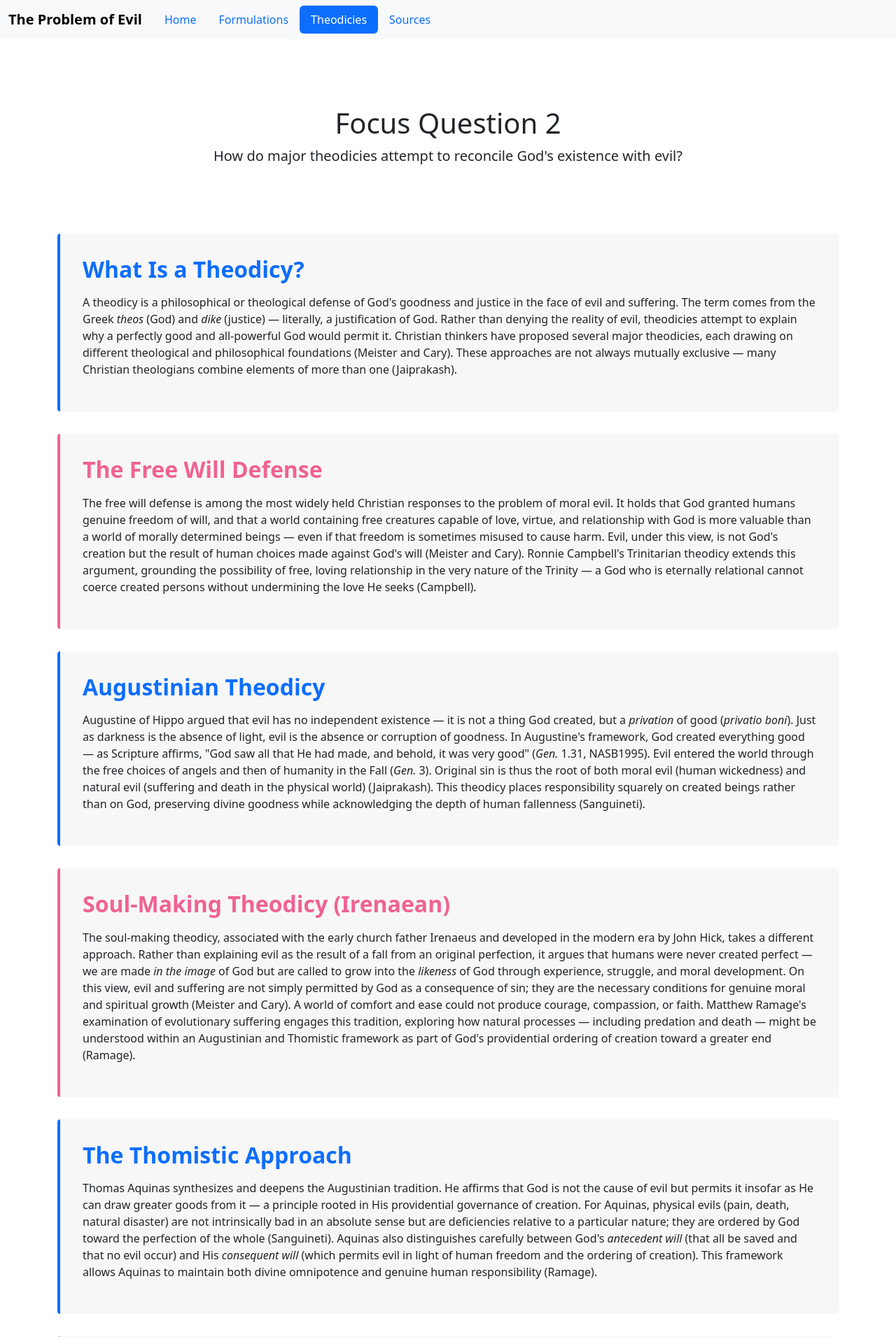
After one commit to Stephen-Steyaert-Projects/information-literacy-final-project, a Flask app: page /theodicies in a window 1280 px wide. The commit adds this page. Shown: the top 1911 px of the page at 70% size. Run offline with Flask 3, Linux system fonts and the light colour scheme; some libraries are stand-ins or nearby versions.

Commit message:
feat: add focus question 2 theodicies page
- Add theodicies.html with 6 sections and MLA in-text citations
- Cover free will defense, Augustinian, soul-making, and Thomistic theodicies
- Add Genesis 1.31 and Gen 3 (NASB1995) citations to Augustinian section
- Embed Thomistic Institute YouTube video (video requirement)
- Add NASB1995 Bible to Works Cited
- Add Theodicies link to navbar

```diff
--- a/project/templates/components/navbar.html
+++ b/project/templates/components/navbar.html
@@ -13,6 +13,9 @@
           <a class="nav-link {{ 'active' if active_page == 'formulations' }}" href="{{url_for('blueprint.formulations')}}">Formulations</a>
         </li>
         <li class="nav-item">
+          <a class="nav-link {{ 'active' if active_page == 'theodicies' }}" href="{{url_for('blueprint.theodicies')}}">Theodicies</a>
+        </li>
+        <li class="nav-item">
           <a class="nav-link {{ 'active' if active_page == 'references' }}" href="{{url_for('blueprint.references')}}">Sources</a>
         </li>
       </ul>
--- a/project/templates/resources.html
+++ b/project/templates/resources.html
@@ -60,6 +60,10 @@
         </p>
 
         <p class="reference-item">
+            <em>The New American Standard Bible: 1995 Update.</em> The Lockman Foundation, 1995.
+        </p>
+
+        <p class="reference-item">
             Moontouch. "The Problem of Evil." <em>Reddit</em>, <a href="https://www.reddit.com/r/philosophy/comments/158vwr/the_problem_of_evil/" target="_blank" rel="noopener noreferrer">www.reddit.com/r/philosophy/comments/158vwr/the_problem_of_evil/</a>
         </p>
 
--- /dev/null
+++ b/project/templates/theodicies.html
@@ -0,0 +1,107 @@
+{% extends "base.html" %}
+
+{% set active_page = 'theodicies' %}
+
+{% block title %}Focus Question 2 — Theodicies{% endblock %}
+
+{% block content %}
+<!-- Hero Section -->
+<div class="hero-section">
+    <h1 class="display-6">Focus Question 2</h1>
+    <p class="lead">How do major theodicies attempt to reconcile God's existence with evil?</p>
+</div>
+
+<!-- Section 1: What Is a Theodicy? -->
+<section class="section-card">
+    <h2 class="section-title">What Is a Theodicy?</h2>
+    <p>
+        A theodicy is a philosophical or theological defense of God's goodness and justice in the face of evil and
+        suffering. The term comes from the Greek <em>theos</em> (God) and <em>dike</em> (justice) — literally, a
+        justification of God. Rather than denying the reality of evil, theodicies attempt to explain why a perfectly
+        good and all-powerful God would permit it. Christian thinkers have proposed several major theodicies, each
+        drawing on different theological and philosophical foundations (Meister and Cary). These approaches are not
+        always mutually exclusive — many Christian theologians combine elements of more than one (Jaiprakash).
+    </p>
+</section>
+
+<!-- Section 2: The Free Will Defense -->
+<section class="section-card">
+    <h2 class="section-title">The Free Will Defense</h2>
+    <p>
+        The free will defense is among the most widely held Christian responses to the problem of moral evil. It holds
+        that God granted humans genuine freedom of will, and that a world containing free creatures capable of love,
+        virtue, and relationship with God is more valuable than a world of morally determined beings — even if that
+        freedom is sometimes misused to cause harm. Evil, under this view, is not God's creation but the result of
+        human choices made against God's will (Meister and Cary). Ronnie Campbell's Trinitarian theodicy extends this
+        argument, grounding the possibility of free, loving relationship in the very nature of the Trinity — a God
+        who is eternally relational cannot coerce created persons without undermining the love He seeks (Campbell).
+    </p>
+</section>
+
+<!-- Section 3: Augustinian Theodicy -->
+<section class="section-card">
+    <h2 class="section-title">Augustinian Theodicy</h2>
+    <p>
+        Augustine of Hippo argued that evil has no independent existence — it is not a thing God created, but a
+        <em>privation</em> of good (<em>privatio boni</em>). Just as darkness is the absence of light, evil is the
+        absence or corruption of goodness. In Augustine's framework, God created everything good — as Scripture
+        affirms, "God saw all that He had made, and behold, it was very good" (<em>Gen.</em> 1.31, NASB1995). Evil
+        entered the world through the free choices of angels and then of humanity in the Fall (<em>Gen.</em> 3).
+        Original sin is thus the root of both moral evil (human wickedness) and natural evil (suffering and death in
+        the physical world) (Jaiprakash).
+        This theodicy places responsibility squarely on created beings rather than on God, preserving divine goodness
+        while acknowledging the depth of human fallenness (Sanguineti).
+    </p>
+</section>
+
+<!-- Section 4: Soul-Making Theodicy -->
+<section class="section-card">
+    <h2 class="section-title">Soul-Making Theodicy (Irenaean)</h2>
+    <p>
+        The soul-making theodicy, associated with the early church father Irenaeus and developed in the modern era by
+        John Hick, takes a different approach. Rather than explaining evil as the result of a fall from an original
+        perfection, it argues that humans were never created perfect — we are made <em>in the image</em> of God but
+        are called to grow into the <em>likeness</em> of God through experience, struggle, and moral development.
+        On this view, evil and suffering are not simply permitted by God as a consequence of sin; they are the
+        necessary conditions for genuine moral and spiritual growth (Meister and Cary). A world of comfort and ease
+        could not produce courage, compassion, or faith. Matthew Ramage's examination of evolutionary suffering
+        engages this tradition, exploring how natural processes — including predation and death — might be understood
+        within an Augustinian and Thomistic framework as part of God's providential ordering of creation toward a
+        greater end (Ramage).
+    </p>
+</section>
+
+<!-- Section 5: Thomistic Approach -->
+<section class="section-card">
+    <h2 class="section-title">The Thomistic Approach</h2>
+    <p>
+        Thomas Aquinas synthesizes and deepens the Augustinian tradition. He affirms that God is not the cause of
+        evil but permits it insofar as He can draw greater goods from it — a principle rooted in His providential
+        governance of creation. For Aquinas, physical evils (pain, death, natural disaster) are not intrinsically
+        bad in an absolute sense but are deficiencies relative to a particular nature; they are ordered by God toward
+        the perfection of the whole (Sanguineti). Aquinas also distinguishes carefully between God's <em>antecedent
+        will</em> (that all be saved and that no evil occur) and His <em>consequent will</em> (which permits evil in
+        light of human freedom and the ordering of creation). This framework allows Aquinas to maintain both divine
+        omnipotence and genuine human responsibility (Ramage).
+    </p>
+</section>
+
+<!-- Section 6: Video -->
+<section class="section-card">
+    <h2 class="section-title">Further Viewing</h2>
+    <p>
+        The following lecture from the Thomistic Institute provides an accessible overview of Aquinas's approach to
+        the problem of evil:
+    </p>
+    <div class="ratio ratio-16x9 mt-3" style="max-width: 640px;">
+        <iframe src="https://www.youtube.com/embed/Oo4hF3IYGp4"
+                title="The Problem of Evil (Aquinas 101) — The Thomistic Institute"
+                allowfullscreen></iframe>
+    </div>
+    <p class="text-muted small mt-2">
+        The Thomistic Institute. "The Problem of Evil (Aquinas 101)." <em>YouTube</em>, 20 Jan. 2020,
+        <a href="https://youtu.be/Oo4hF3IYGp4" target="_blank" rel="noopener noreferrer">youtu.be/Oo4hF3IYGp4</a>
+    </p>
+</section>
+
+{% endblock %}
```
